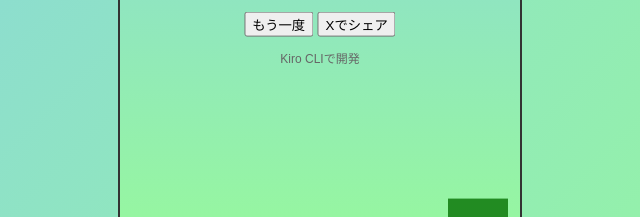
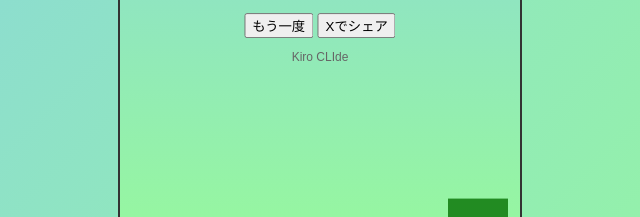
Before and after one commit to hide-G/kiro-flappy-game, a website: page index.html in a window 1280 px wide. Shown: the part 413-630 px from the top of the page, 320-960 px from the left. Drawn offline with Linux system fonts and the light colour scheme.

Commit message:
Change text to 'Kiro CLIde'

```diff
--- a/index.html
+++ b/index.html
@@ -47,7 +47,7 @@
         <p>スコア: <span id="finalScore">0</span></p>
         <button onclick="restartGame()">もう一度</button>
         <button onclick="shareOnX()">Xでシェア</button>
-        <p style="font-size: 12px; color: #666;">Kiro CLIで開発</p>
+        <p style="font-size: 12px; color: #666;">Kiro CLIde</p>
     </div>
     <script src="game.js"></script>
 </body>
```
